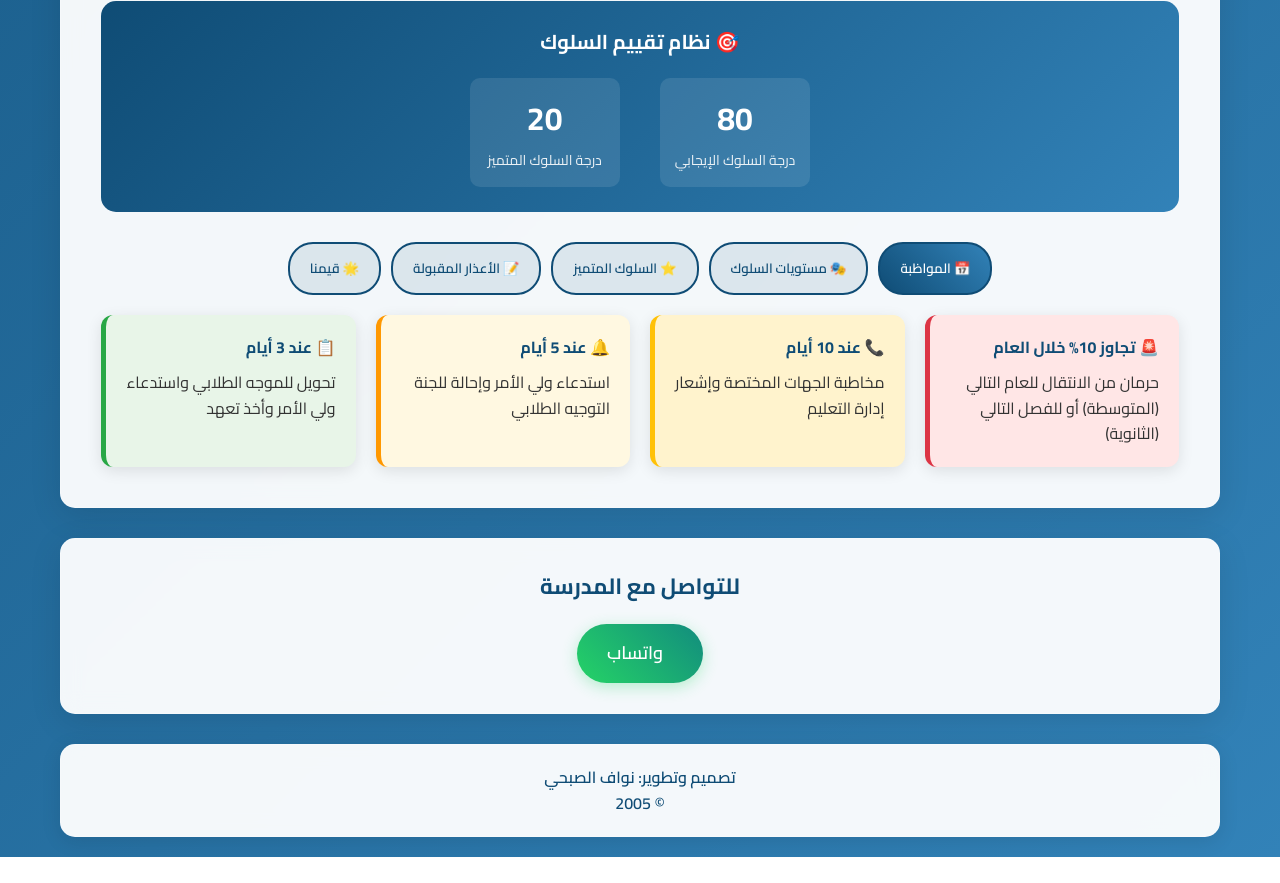
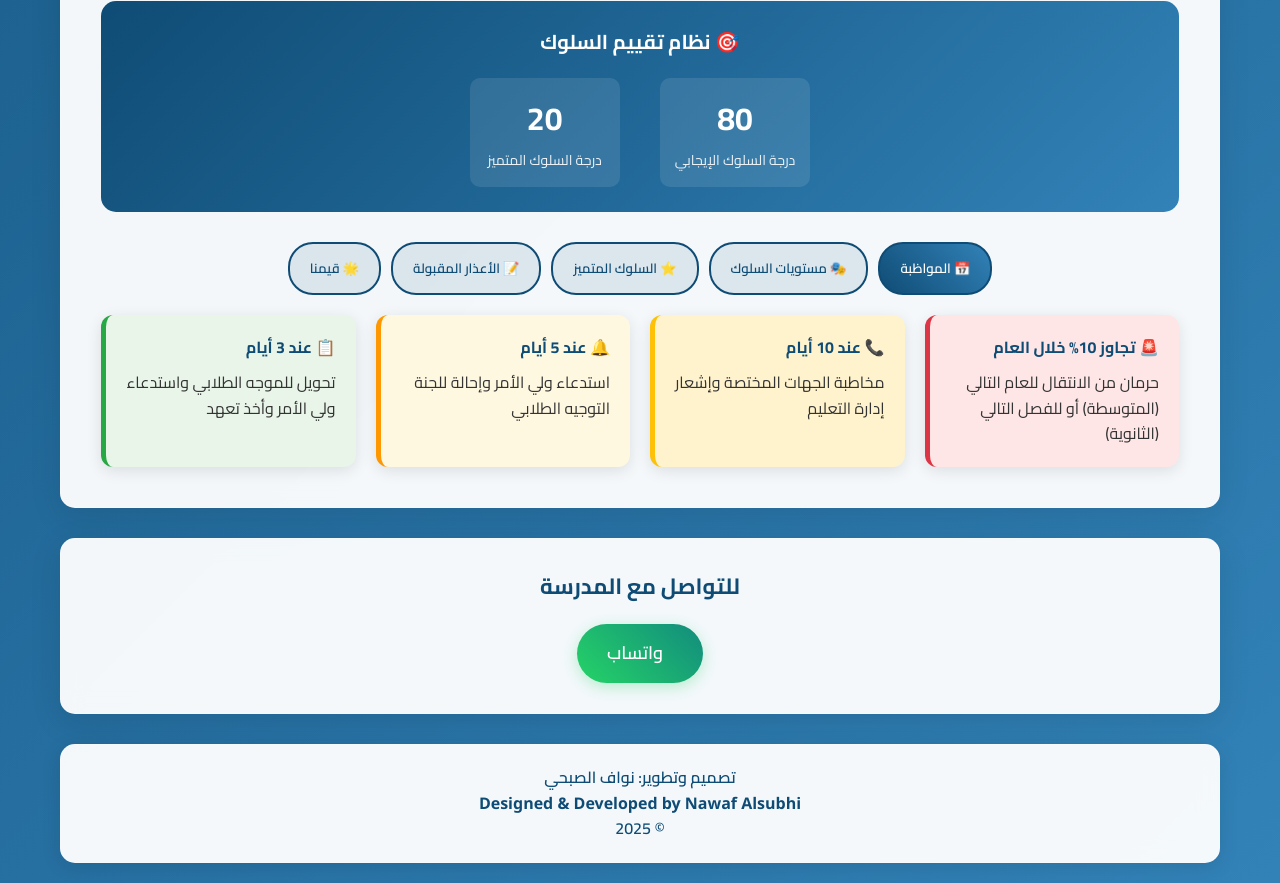
Before and after one commit to Nawafoooh/myschool, a plain HTML site: page welcome.html in a window 1280 px wide. Shown: the part 1488-2371 px from the top of the page. Before the commit the page ends 2345 px from the top, so only its background shows below. Drawn offline with Linux system fonts and the light colour scheme.

Commit message:
Update welcome.html

```diff
--- a/welcome.html
+++ b/welcome.html
@@ -1056,8 +1056,11 @@
             <div class="developer-info">
                 تصميم وتطوير: نواف الصبحي
             </div>
+            <div class="developer-info" dir="ltr" style="font-family: 'Segoe UI', Arial, sans-serif;">
+                Designed & Developed by Nawaf Alsubhi
+            </div>
             <div class="developer-info">
-                &copy; 2005
+                &copy; 2025
             </div>
         </section>
 
```
